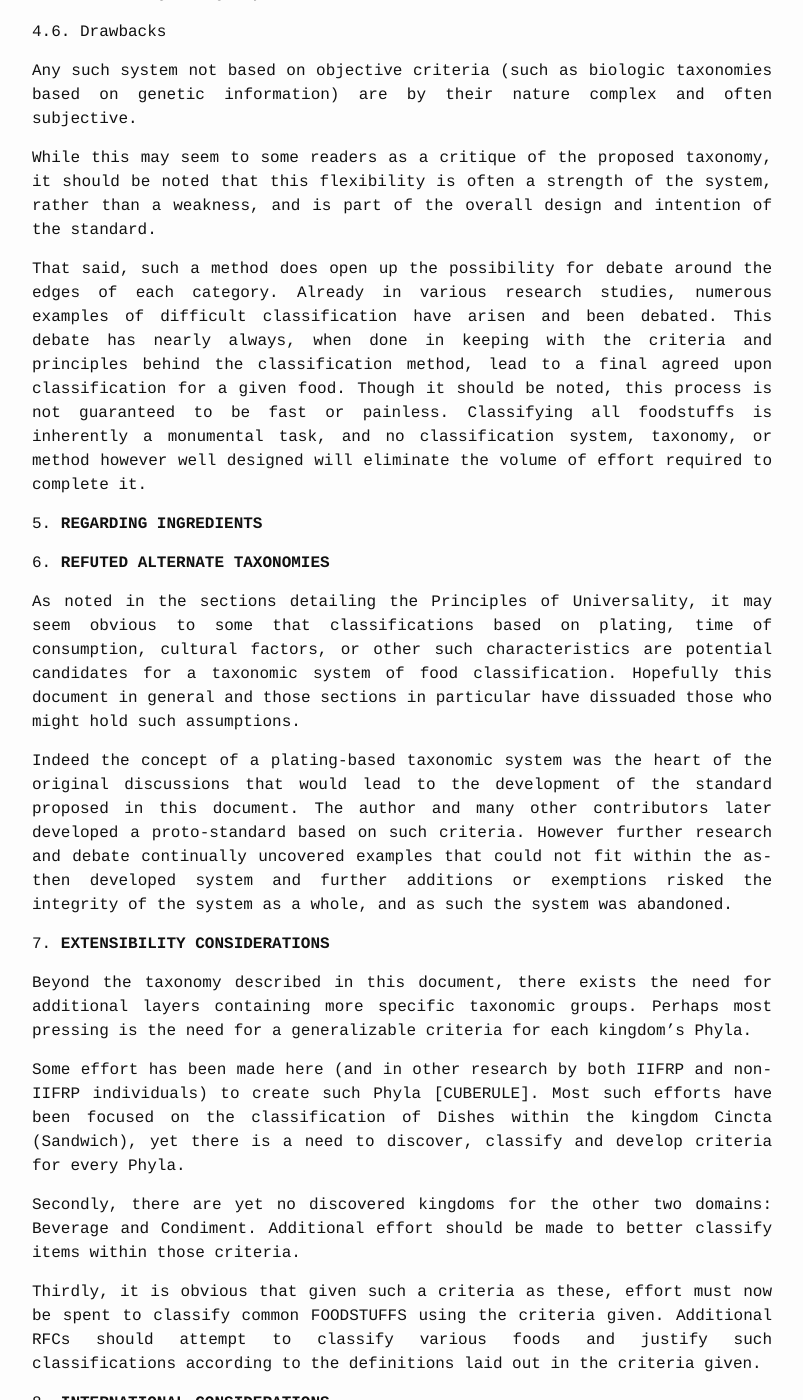
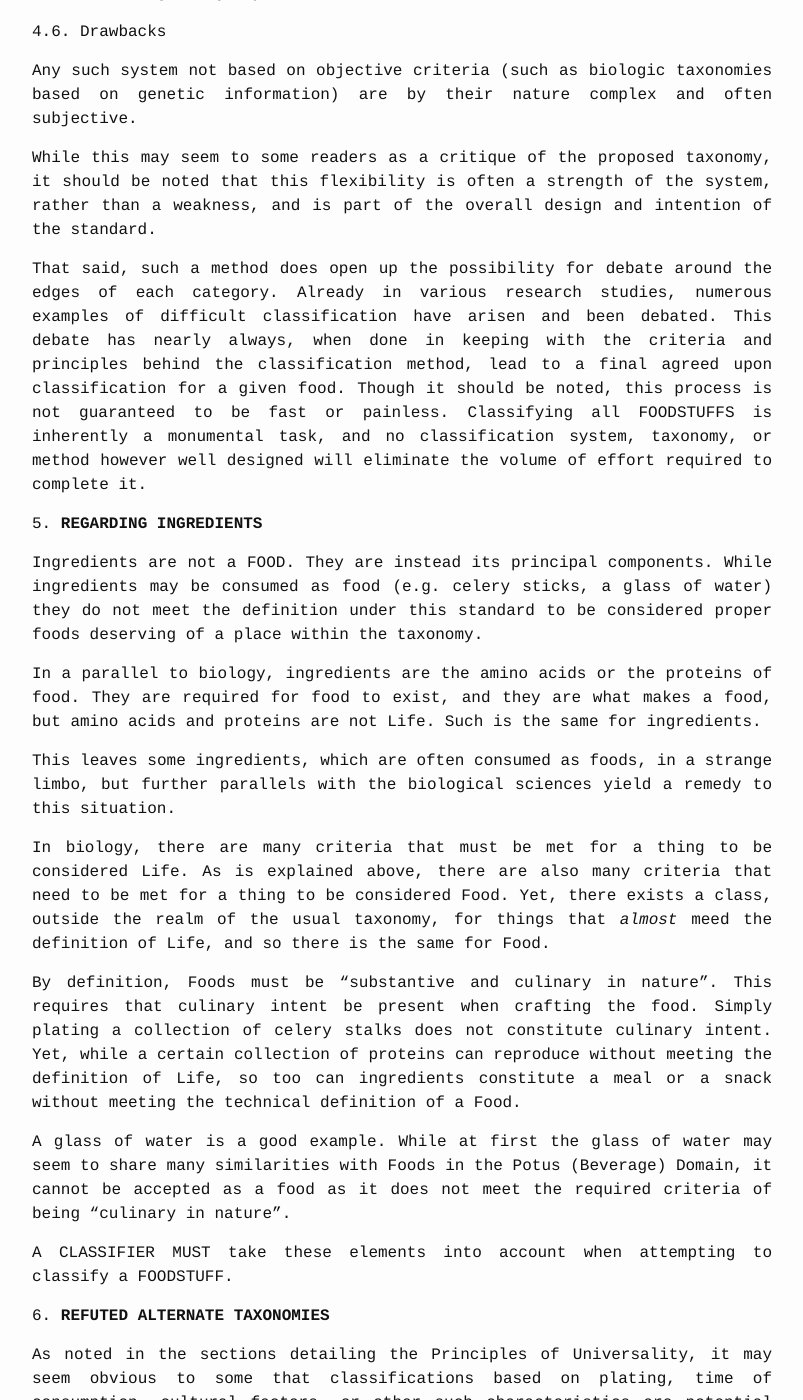
Before and after one commit to iifrp/iifrp.github.io, a Jekyll site: the page built from _rfc/RFC-5.md, in a window 1280 px wide and 1400 px high, scrolled down 13591 px. Shown: the whole window, without its empty margins (238-1041 px from the left). Built offline with Jekyll 4.4.1, drawn with Linux system fonts in a browser that asks for light colours; some of the changed text lies outside the part shown.

Commit message:
Adds ingreditents

```diff
--- a/_rfc/RFC-5.md
+++ b/_rfc/RFC-5.md
@@ -78,13 +78,13 @@ Table of Contents
 
 <span id="1">1.</span> **INTRODUCTION**
 
-Since time immemorial, mankind has lacked an adequate method for describing, categorizing, and classifying food. To this day there exists no generalized method for classifying all foodstuffs. While many methods attempt to classify certain kinds of food (e.g. sandwich classifiers, The Cube Rule) there has been little effort to create a standard that unifies all of the various kinds of foods under one single classification.
+Since time immemorial, mankind has lacked an adequate method for describing, categorizing, and classifying food. To this day there exists no generalized method for classifying all FOODSTUFFS. While many methods attempt to classify certain kinds of food (e.g. sandwich classifiers, The Cube Rule) there has been little effort to create a standard that unifies all of the various kinds of foods under one single classification.
 
 It is the mission of the Internation Institute of Food-Related Protocols (IIFRP) to take on such challenges, and this document describes the results of painstaking work on the subject. This work was achieved by a joint effort by nearly all IIFRP members, and has been the subject of heated and vigorous debate.
 
 This document describes the first, and perhaps most important pieces of the task of classifying food: the designation and justification of the most top-level classifications. In keeping with the tradition set out by biologists from nearly 300 years ago, IIFRP has elected to leverage similar terminology to describe its hierarchical classification system. No doubt many will find issue with the specific categories, as many have throughout the research and development period, but let it be known that the system presented here is the result of years of effort.
 
-Foodstuffs come in a variety of shapes and sized, they are served in a variety of manners, and they are eaten with a variety of utensils. Because of this, any classification system that leverages the size or shape, plating, or utensils associated with a food are doomed to fail. Instead a compositional or constitutive approach must instead be used to achieve success.
+FOODSTUFFS come in a variety of shapes and sized, they are served in a variety of manners, and they are eaten with a variety of utensils. Because of this, any classification system that leverages the size or shape, plating, or utensils associated with a food are doomed to fail. Instead a compositional or constitutive approach must instead be used to achieve success.
 
 
 <span id="1.1">1.1.</span> Rationale and Scope
@@ -122,12 +122,12 @@ In an effort to improve adoption of the standard, more classical (i.e. obscure)
 
 In the realm of biological sciences, a Domain is the highest order classification. It describes many different kinds of Life and groups them into three distinct groups: often called the three-domain system.
 
-When considering the taxonomy of food there are likewise a collection of Domains that make up the world of Foodstuffs.
+When considering the taxonomy of food there are likewise a collection of Domains that make up the world of FOODSTUFFS.
 
 
 <span id="2.1.1">2.1.1.</span> Catino (Dish Domain)
 
-Foodstuffs classified in the Catino (Dish) Domain, often simply referred to as Dishes, are those that comprise a significant or otherwise REQUIRED component of a full meal. Dishes are eaten with either the hands or assistive utensils.
+FOODSTUFFS classified in the Catino (Dish) Domain, often simply referred to as Dishes, are those that comprise a significant or otherwise REQUIRED component of a full meal. Dishes are eaten with either the hands or assistive utensils.
 
 The Catino (Dish) Domain is vast, and is necessarily broken down into more helpful classifications, which are the main focus of this document. Dishes can be classified into a number of distinct categories best befitting their characteristics and composition. These kingdoms, or sub-domain classifications, are explained further in section 3 of this document.
 
@@ -135,20 +135,20 @@ In order to meet the definition of a Catino (Dish), a food must meet the followi
 
 > Dish (Domain Catino):
 >
-> A foodstuff that constitutes a significant portion of the experience of consumption; that are comprised of one or more ingredients of varying importance to the food; that are intended to be consumed wholly or entirely in a single sitting or other finite sittings; and that are substantive and culinary in nature.
+> A FOODSTUFF that constitutes a significant portion of the experience of consumption; that are comprised of one or more ingredients of varying importance to the food; that are intended to be consumed wholly or entirely in a single sitting or other finite sittings; and that are substantive and culinary in nature.
 
 This definition requires that a food be "substantive and culinary in nature"", meaning that a single, unprepared, ingredient does not constitute a dish (e.g. a single carrot or a box of dried noodles). For more information see Section 5: Regarding Ingredients.
 
 
 <span id="2.1.2">2.1.2.</span> Potus (Beverage Domain)
 
-Foodstuffs classified in the Potus (Beverage) Domain, often referred to as drinks, are those that comprise a significant or otherwise RECOMMENDED component of a full meal, but that do nevertheless convey caloric, nutritional, or enjoyment when consumed. They are often consumed by drinking (both with and without utensils) and are usually without distinguishable component parts.
+FOODSTUFFS classified in the Potus (Beverage) Domain, often referred to as drinks, are those that comprise a significant or otherwise RECOMMENDED component of a full meal, but that do nevertheless convey caloric, nutritional, or enjoyment when consumed. They are often consumed by drinking (both with and without utensils) and are usually without distinguishable component parts.
 
 In order to meet the definition of a Catino (Dish), a food must meet the following formal definition:
 
 > Potus (Beverage Domain):
 >
-> A foodstuff that constitutes a significant portion of the experience of consumption; that is comprised of one or more ingredients that are either difficult or impossible to distinguish at consumption-time and that are of varying importance to the food; that are intended to be consumed within a single or finite number of sittings; that are consumed by drinking; and that are substantive and culinary in nature.
+> A FOODSTUFF that constitutes a significant portion of the experience of consumption; that is comprised of one or more ingredients that are either difficult or impossible to distinguish at consumption-time and that are of varying importance to the food; that are intended to be consumed within a single or finite number of sittings; that are consumed by drinking; and that are substantive and culinary in nature.
 
 Similar to items classified within the Domain Catino (Dish), Beverages/Drinks must be "substantive and culinary in nature". As such, a glass of water does not constitute a food within the Potus Domain. Such a thing is likely an ingredient. For more information see Section 5: Regarding Ingredients.
 
@@ -182,29 +182,29 @@ The kingdoms are: Acetaria (Salad), Tabula (Slab), Pulmenti (Soup), and Cincta (
 
 <span id="2.2.1">2.2.1.</span> Acetaria (Salads)
 
-To be classified as belonging to the Kingdom Acetaria, a foodstuff MUST meet the following formal definition:
+To be classified as belonging to the Kingdom Acetaria, a FOODSTUFF MUST meet the following formal definition:
 
 > Acetaria (Kingdom Salad):
 >
-> A foodstuff, being already defined as within the Catino (Dish) Domain, that is comprised of various distinct components, each of relatively equal value to the dish, that is optionally amended by, but not principally composed of, a sauce.
+> A FOODSTUFF, being already defined as within the Catino (Dish) Domain, that is comprised of various distinct components, each of relatively equal value to the dish, that is optionally amended by, but not principally composed of, a sauce.
 
 
 <span id="2.2.2">2.2.2.</span> Tabula (Slab)
 
-To be classified as belonging to the Kingdom Tabula, a foodstuff MUST meet the following formal definition:
+To be classified as belonging to the Kingdom Tabula, a FOODSTUFF MUST meet the following formal definition:
 
 > Tabula (Kingdom Slab):
 >
-> A foodstuff, being already defined as within the Catino (Dish) Domain, that is comprised of a primary component and optionally one or more additional supporting components of lesser importance and value to the dish, that is optionally amended by, but not principally composed of, a sauce.
+> A FOODSTUFF, being already defined as within the Catino (Dish) Domain, that is comprised of a primary component and optionally one or more additional supporting components of lesser importance and value to the dish, that is optionally amended by, but not principally composed of, a sauce.
 
 
 <span id="2.2.3">2.2.3.</span> Pulmenti (Soup)
 
-To be classified as belonging to the Kingdom Pulmenti, a foodstuff MUST meet the following formal definition:
+To be classified as belonging to the Kingdom Pulmenti, a FOODSTUFF MUST meet the following formal definition:
 
 > Pulmenti (Kingdom Soup):
 >
-> A foodstuff, being already defined as within the Catino (Dish) Domain, that is comprised of various distinct components, each of relatively equal value to the dish, that is principally composed of, and held together by, a sauce.
+> A FOODSTUFF, being already defined as within the Catino (Dish) Domain, that is comprised of various distinct components, each of relatively equal value to the dish, that is principally composed of, and held together by, a sauce.
 
 Importantly, a dish in the kingdom Pulmenti is distinguished by its difference from the previous two kingdoms. In this case, it is the collection of distinct components, being held together by a sauce that makes dishes in this kingdom different from those in other kingdoms.
 
@@ -215,11 +215,11 @@ Where dishes in kingdom Acetaria may be without a sauce, by design or by choice,
 
 <span id="2.2.4">2.2.4.</span> Cincta (Sandwich)
 
-To be classified as belonging to the Kingdom Cincta, a foodstuff MUST meet the following formal definition:
+To be classified as belonging to the Kingdom Cincta, a FOODSTUFF MUST meet the following formal definition:
 
 > Cincta (Kingdom Sandwich):
 >
-> A foodstuff, being already defined as within the Catino (Dish) Domain, that is comprised of either a set of various distinct components of relatively equal value or a primary component supported by other lesser components that is principally circumscribed, either partially or completely, by single kind of ingredient such that said circumscription forms the bounds of the dish, and is optionally amended by, but not principally composed of, a sauce.
+> A FOODSTUFF, being already defined as within the Catino (Dish) Domain, that is comprised of either a set of various distinct components of relatively equal value or a primary component supported by other lesser components that is principally circumscribed, either partially or completely, by single kind of ingredient such that said circumscription forms the bounds of the dish, and is optionally amended by, but not principally composed of, a sauce.
 
 This definition is different from the others above in that it describes multiple additional criteria for classification within kingdom Cincta (e.g. single-ingredient circumscription) as well as the looser definition of the dish's component parts. This is intended as the principle defining element of a dish in this kingdom is not its ingredients, but how those ingredients&mdash;assuming they are not principally composed of or held together by a sauce&mdash;are contained by the food itself.
 
@@ -341,7 +341,7 @@ In the biological sciences, this problem is less of an issue: as a frog cannot,
 
 As such no strict, top-down classification system can be decided upon without necessarily introducing ambiguity and opportunities for abuse. Instead, this document proposes a "socratic method" of taxonomic categorization for classifying food.
 
-This socratic categorization method uses the principle, originally borrowed from computer science, known as Duck Typing. Such a system, by design, does not seek to know for certainty what classification&mdash;or type&mdash;a given foodstuff is. To know such a thing seems tantamount to possessing omnipotence over the final state of all food in all time.
+This socratic categorization method uses the principle, originally borrowed from computer science, known as Duck Typing. Such a system, by design, does not seek to know for certainty what classification&mdash;or type&mdash;a given FOODSTUFF is. To know such a thing seems tantamount to possessing omnipotence over the final state of all food in all time.
 
 Instead of asking, what a thing *is*, the socratic (Duck Typed) method asks, what a thing is *like*. In using this method, the CLASSIFIER attempts to explain a given food and its relation to the domains, kingdoms, etc given by the taxonomy. In a way, this method seeks to approximate a given food and explain not its nature, but its relation to the pseudo-platonic definitions given above. The CLASSIFIER does not assign these classifications; they simply discover them.
 
@@ -441,12 +441,24 @@ Any such system not based on objective criteria (such as biologic taxonomies bas
 
 While this may seem to some readers as a critique of the proposed taxonomy, it should be noted that this flexibility is often a strength of the system, rather than a weakness, and is part of the overall design and intention of the standard.
 
-That said, such a method does open up the possibility for debate around the edges of each category. Already in various research studies, numerous examples of difficult classification have arisen and been debated. This debate has nearly always, when done in keeping with the criteria and principles behind the classification method, lead to a final agreed upon classification for a given food. Though it should be noted, this process is not guaranteed to be fast or painless. Classifying all foodstuffs is inherently a monumental task, and no classification system, taxonomy, or method however well designed will eliminate the volume of effort required to complete it.
+That said, such a method does open up the possibility for debate around the edges of each category. Already in various research studies, numerous examples of difficult classification have arisen and been debated. This debate has nearly always, when done in keeping with the criteria and principles behind the classification method, lead to a final agreed upon classification for a given food. Though it should be noted, this process is not guaranteed to be fast or painless. Classifying all FOODSTUFFS is inherently a monumental task, and no classification system, taxonomy, or method however well designed will eliminate the volume of effort required to complete it.
 
 
 <span id="5">5.</span> **REGARDING INGREDIENTS**
 
+Ingredients are not a FOOD. They are instead its principal components. While ingredients may be consumed as food (e.g. celery sticks, a glass of water) they do not meet the definition under this standard to be considered proper foods deserving of a place within the taxonomy.
 
+In a parallel to biology, ingredients are the amino acids or the proteins of food. They are required for food to exist, and they are what makes a food, but amino acids and proteins are not Life. Such is the same for ingredients.
+
+This leaves some ingredients, which are often consumed as foods, in a strange limbo, but further parallels with the biological sciences yield a remedy to this situation.
+
+In biology, there are many criteria that must be met for a thing to be considered Life. As is explained above, there are also many criteria that need to be met for a thing to be considered Food. Yet, there exists a class, outside the realm of the usual taxonomy, for things that *almost* meed the definition of Life, and so there is the same for Food.
+
+By definition, Foods must be "substantive and culinary in nature". This requires that culinary intent be present when crafting the food. Simply plating a collection of celery stalks does not constitute culinary intent. Yet, while a certain collection of proteins can reproduce without meeting the definition of Life, so too can ingredients constitute a meal or a snack without meeting the technical definition of a Food.
+
+A glass of water is a good example. While at first the glass of water may seem to share many similarities with Foods in the Potus (Beverage) Domain, it cannot be accepted as a food as it does not meet the required criteria of being "culinary in nature".
+
+A CLASSIFIER MUST take these elements into account when attempting to classify a FOODSTUFF.
 
 <span id="6">6.</span> **REFUTED ALTERNATE TAXONOMIES**
 
```
